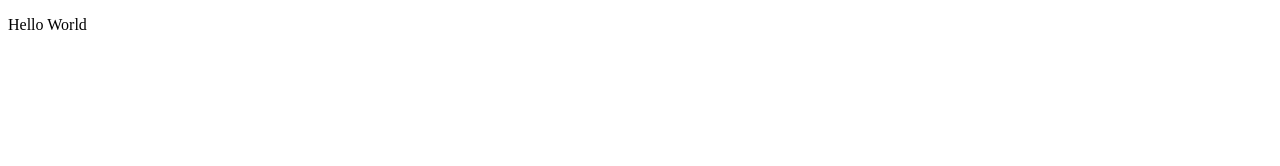
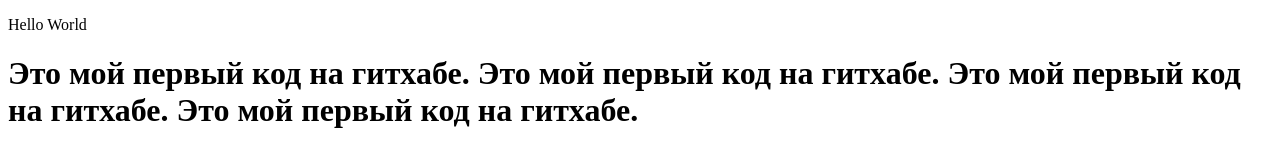
Before and after one commit to mimimitchell/test_repo, a plain HTML site: page index.html in a window 1280 px wide. Drawn offline with Linux system fonts and the light colour scheme.

Commit message:
Немного текста

```diff
--- a/index.html
+++ b/index.html
@@ -6,5 +6,6 @@
 </head>
 <body>
     <p>Hello World</p>
+	<h1>Это мой первый код на гитхабе. Это мой первый код на гитхабе. Это мой первый код на гитхабе. Это мой первый код на гитхабе.</h1>
 </body>
 </html>
```
